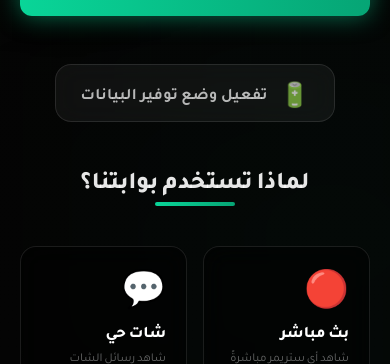
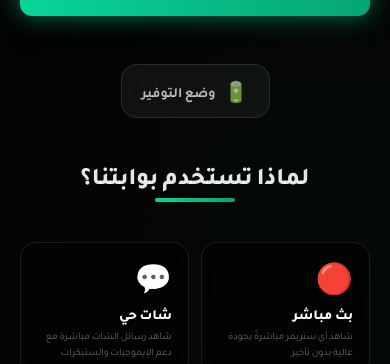
Before and after one commit to himedz116-hue/67, a React (Vite) app: page / in a window 390 px wide. Shown: the part 480-844 px from the top of the page. Built offline with nearby package versions, Linux system fonts and the light colour scheme.

Commit message:
Fix mobile layout: center streamer card, responsive text sizes, shorter data saver text

```diff
--- a/App.tsx
+++ b/App.tsx
@@ -444,11 +444,14 @@ export default function App() {
         <div className="flex justify-center mb-10 animate-[fade-in-up_0.5s_ease-out]">
           <button
             onClick={() => setDataSaverMode(!dataSaverMode)}
-            className={`flex items-center gap-3 px-6 py-3 rounded-2xl font-bold transition-all duration-500 border backdrop-blur-md ${dataSaverMode ? 'bg-red-500/10 text-red-400 border-red-500/50 shadow-[0_0_20px_rgba(239,68,68,0.2)]' : 'bg-white/5 text-white/70 border-white/10 hover:bg-white/10'}`}
+            className={`flex items-center gap-2 px-5 py-3 rounded-2xl font-bold transition-all duration-500 border backdrop-blur-md text-sm md:text-base ${dataSaverMode ? 'bg-red-500/10 text-red-400 border-red-500/50 shadow-[0_0_20px_rgba(239,68,68,0.2)]' : 'bg-white/5 text-white/70 border-white/10 hover:bg-white/10'}`}
           >
-            <span className="text-2xl">{dataSaverMode ? '🛑' : '🔋'}</span>
-            <span className="tracking-wide">
-              {dataSaverMode ? 'وضع التوفير مُفعّل (يتم إيقاف الشات والخلفيات)' : 'تفعيل وضع توفير البيانات'}
+            <span className="text-xl">{dataSaverMode ? '🛑' : '🔋'}</span>
+            <span className="hidden sm:inline">
+              {dataSaverMode ? 'وضع التوفير مُفعّل (إيقاف الشات والخلفيات)' : 'تفعيل وضع توفير البيانات'}
+            </span>
+            <span className="sm:hidden">
+              {dataSaverMode ? 'التوفير مُفعّل' : 'وضع التوفير'}
             </span>
           </button>
         </div>
@@ -459,14 +462,14 @@ export default function App() {
           </div>
         )}
 
-        {/* 8 مميزات في الصفحة الرئيسية - تختفي عند عرض بيانات الستريمر */}
+        {/* 8 مميزات */}
         {!streamerInfo && !loading && !error && (
           <div className="mb-16 animate-[fade-in-up_0.6s_ease-out]">
             <div className="text-center mb-10">
               <h2 className="text-2xl md:text-3xl font-black text-white/90 mb-2">لماذا تستخدم بوابتنا؟</h2>
               <div className="h-1 w-20 mx-auto rounded-full transition-all duration-1000" style={{ background: `linear-gradient(to right, ${c1}, ${c2})` }}></div>
             </div>
-            <div className="grid grid-cols-2 md:grid-cols-3 lg:grid-cols-4 gap-4 max-w-5xl mx-auto">
+            <div className="grid grid-cols-2 md:grid-cols-3 lg:grid-cols-4 gap-3 md:gap-4 max-w-5xl mx-auto">
               {[
                 { icon: '🔴', title: 'بث مباشر', desc: 'شاهد أي ستريمر مباشرةً بجودة عالية بدون تأخير' },
                 { icon: '💬', title: 'شات حي', desc: 'شاهد رسائل الشات مباشرة مع دعم الإيموجيات والستيكرات' },
@@ -479,27 +482,24 @@ export default function App() {
               ].map((feature, i) => (
                 <div
                   key={i}
-                  className="group relative bg-black/50 backdrop-blur-md border border-white/10 rounded-2xl p-5 hover:-translate-y-2 transition-all duration-500 cursor-default overflow-hidden"
+                  className="group relative bg-black/50 backdrop-blur-md border border-white/10 rounded-2xl p-4 md:p-5 hover:-translate-y-2 transition-all duration-500 cursor-default overflow-hidden"
                   style={{ animationDelay: `${i * 0.1}s` }}
                 >
-                  {/* توهج خلفي عند Hover */}
                   <div
                     className="absolute inset-0 opacity-0 group-hover:opacity-100 transition-opacity duration-500 rounded-2xl"
                     style={{ background: `radial-gradient(circle at center, rgba(${rgb1.r}, ${rgb1.g}, ${rgb1.b}, 0.08), transparent 70%)` }}
                   />
-                  {/* خط لامع يتحرك */}
                   <div className="absolute inset-0 -translate-x-full group-hover:translate-x-full transition-transform duration-1000 bg-gradient-to-r from-transparent via-white/10 to-transparent skew-x-12"></div>
 
                   <div className="relative z-10">
-                    <div className="text-4xl mb-3 group-hover:scale-110 transition-transform duration-300">{feature.icon}</div>
+                    <div className="text-3xl md:text-4xl mb-2 md:mb-3 group-hover:scale-110 transition-transform duration-300">{feature.icon}</div>
 
-                    {/* تأثير التدرج اللوني القديم بشكل صحيح (بدون مشكلة المربع الأخضر) */}
                     <div className="relative mb-1">
-                      <h3 className="font-black text-white text-base transition-opacity duration-500 group-hover:opacity-0 relative z-10">
+                      <h3 className="font-black text-white text-sm md:text-base transition-opacity duration-500 group-hover:opacity-0 relative z-10">
                         {feature.title}
                       </h3>
                       <h3
-                        className="font-black text-base absolute inset-0 opacity-0 group-hover:opacity-100 transition-opacity duration-500 pointer-events-none z-20"
+                        className="font-black text-sm md:text-base absolute inset-0 opacity-0 group-hover:opacity-100 transition-opacity duration-500 pointer-events-none z-20"
                         style={{
                           backgroundImage: `linear-gradient(to right, ${c1}, ${c2})`,
                           WebkitBackgroundClip: 'text',
@@ -511,10 +511,9 @@ export default function App() {
                       </h3>
                     </div>
 
-                    <p className="text-white/40 text-xs leading-relaxed group-hover:text-white/60 transition-colors duration-500">{feature.desc}</p>
+                    <p className="text-white/40 text-[10px] md:text-xs leading-relaxed group-hover:text-white/60 transition-colors duration-500">{feature.desc}</p>
                   </div>
 
-                  {/* حدود متوهجة عند hover */}
                   <div
                     className="absolute inset-0 rounded-2xl opacity-0 group-hover:opacity-100 transition-opacity duration-500 pointer-events-none"
                     style={{ boxShadow: `inset 0 0 0 1px rgba(${rgb1.r}, ${rgb1.g}, ${rgb1.b}, 0.3), 0 0 15px rgba(${rgb1.r}, ${rgb1.g}, ${rgb1.b}, 0.1)` }}
@@ -528,7 +527,7 @@ export default function App() {
         {/* معلومات الاستريمر */}
         {streamerInfo && (
           <div
-            className="relative bg-[#0a0a0a] border border-white/10 p-6 md:p-8 rounded-3xl flex flex-wrap items-center gap-8 mb-10 transform transition-all duration-700 animate-[fade-in-up_0.5s_ease-out] overflow-hidden"
+            className="relative bg-[#0a0a0a] border border-white/10 p-5 md:p-8 rounded-3xl mb-10 transform transition-all duration-700 animate-[fade-in-up_0.5s_ease-out] overflow-hidden"
             style={{
               boxShadow: `0 8px 32px rgba(${rgb1.r}, ${rgb1.g}, ${rgb1.b}, 0.15)`
             }}
@@ -552,11 +551,14 @@ export default function App() {
               />
             )}
 
-            {/* طبقة تظليل لضمان وضوح النص مع إبقاء البانر مرئي */}
+            {/* طبقة تظليل */}
             <div className="absolute inset-0 z-0 bg-gradient-to-r from-black/90 via-black/40 to-black/90"></div>
             <div className="absolute inset-0 z-0 bg-gradient-to-t from-black/80 via-transparent to-black/40"></div>
 
-            <div className="relative z-10">
+            {/* المحتوى - عمودي على الجوال، أفقي على الكمبيوتر */}
+            <div className="relative z-10 flex flex-col md:flex-row items-center gap-5 md:gap-8">
+              {/* صورة البروفايل */}
+              <div className="relative shrink-0">
                 <div
                   className="absolute inset-0 rounded-full blur-lg opacity-60 transition-all duration-1000"
                   style={{ background: `linear-gradient(to top right, ${c1}, ${c2})` }}
@@ -564,26 +566,27 @@ export default function App() {
                 <img
                   src={streamerInfo.user?.profile_pic || 'https://kick.com/favicon.ico'}
                   alt="Avatar"
-                className="relative w-28 h-28 md:w-36 md:h-36 rounded-full border-4 border-[#050505] object-cover"
+                  className="relative w-24 h-24 md:w-36 md:h-36 rounded-full border-4 border-[#050505] object-cover"
                 />
               </div>
 
-            <div className="flex-1 min-w-[250px] relative z-10">
-              <h2 className="text-3xl md:text-4xl font-black mb-3 text-white drop-shadow-md">
+              {/* المعلومات */}
+              <div className="flex-1 text-center md:text-right w-full">
+                <h2 className="text-2xl md:text-4xl font-black mb-3 text-white drop-shadow-md">
                   {streamerInfo.user?.username}
                 </h2>
-              <div className="flex flex-wrap items-center gap-3 mb-4 text-sm font-bold">
+                <div className="flex flex-wrap items-center justify-center md:justify-start gap-2 md:gap-3 mb-4 text-xs md:text-sm font-bold">
                   {streamerInfo.livestream ? (
-                  <span className="bg-red-600/20 text-red-500 border border-red-500/50 px-4 py-1.5 rounded-full flex items-center gap-2 shadow-[0_0_10px_rgba(255,0,0,0.3)] animate-pulse">
+                    <span className="bg-red-600/20 text-red-500 border border-red-500/50 px-3 md:px-4 py-1.5 rounded-full flex items-center gap-2 shadow-[0_0_10px_rgba(255,0,0,0.3)] animate-pulse">
                       <div className="w-2 h-2 rounded-full bg-red-500"></div> يبث الآن
                     </span>
                   ) : (
-                  <span className="bg-gray-800/50 text-gray-400 border border-gray-600 px-4 py-1.5 rounded-full">
-                    ⚫ غير متصل (Offline)
+                    <span className="bg-gray-800/50 text-gray-400 border border-gray-600 px-3 md:px-4 py-1.5 rounded-full">
+                      ⚫ غير متصل
                     </span>
                   )}
                   <span
-                  className="bg-white/5 px-4 py-1.5 rounded-full transition-all duration-1000"
+                    className="bg-white/5 px-3 md:px-4 py-1.5 rounded-full transition-all duration-1000"
                     style={{
                       borderWidth: '1px', borderStyle: 'solid',
                       borderColor: `rgba(${rgb1.r}, ${rgb1.g}, ${rgb1.b}, 0.3)`,
@@ -594,24 +597,23 @@ export default function App() {
                     👥 {(streamerInfo.followersCount || streamerInfo.followers_count || 0).toLocaleString()} متابع
                   </span>
 
-                {/* زر المشاركة */}
                   <button
                     onClick={() => {
                       navigator.clipboard.writeText(window.location.href);
                       alert('تم نسخ رابط القناة بنجاح! 🔗');
                     }}
-                  className="bg-blue-500/10 text-blue-400 border border-blue-500/30 px-4 py-1.5 rounded-full hover:bg-blue-500/20 hover:scale-105 transition-all flex items-center gap-2"
+                    className="bg-blue-500/10 text-blue-400 border border-blue-500/30 px-3 md:px-4 py-1.5 rounded-full hover:bg-blue-500/20 hover:scale-105 transition-all flex items-center gap-1"
                   >
                     🔗 مشاركة
                   </button>
                 </div>
-              <p className="text-gray-300 text-sm md:text-base leading-relaxed max-w-2xl bg-black/50 p-4 rounded-xl border border-white/5">
+                <p className="text-gray-300 text-xs md:text-base leading-relaxed bg-black/50 p-3 md:p-4 rounded-xl border border-white/5">
                   {streamerInfo.user?.bio || 'لا يوجد وصف (بايو)'}
                 </p>
 
                 {streamerInfo.livestream && (
                   <div
-                  className="mt-4 inline-block px-4 py-2 rounded-l-lg font-bold text-sm transition-all duration-1000"
+                    className="mt-3 md:mt-4 inline-block px-3 md:px-4 py-2 rounded-l-lg font-bold text-xs md:text-sm transition-all duration-1000"
                     style={{
                       background: `linear-gradient(to left, transparent, rgba(${rgb1.r}, ${rgb1.g}, ${rgb1.b}, 0.1))`,
                       borderRight: `4px solid ${c1}`,
@@ -621,6 +623,7 @@ export default function App() {
                     {streamerInfo.livestream.session_title}
                   </div>
                 )}
+              </div>
             </div>
           </div>
         )}
```
Lines whose indentation alone changed are shown as unchanged.
